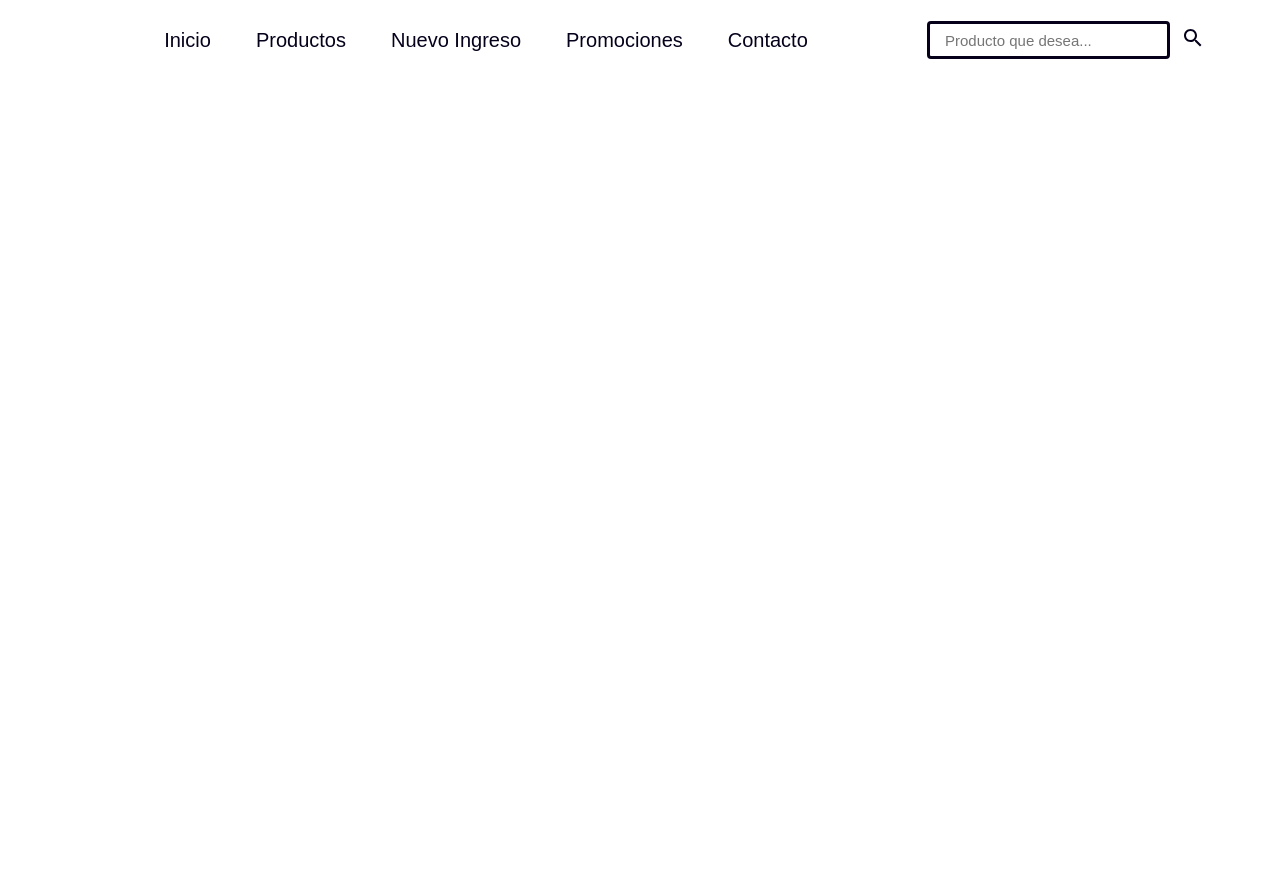
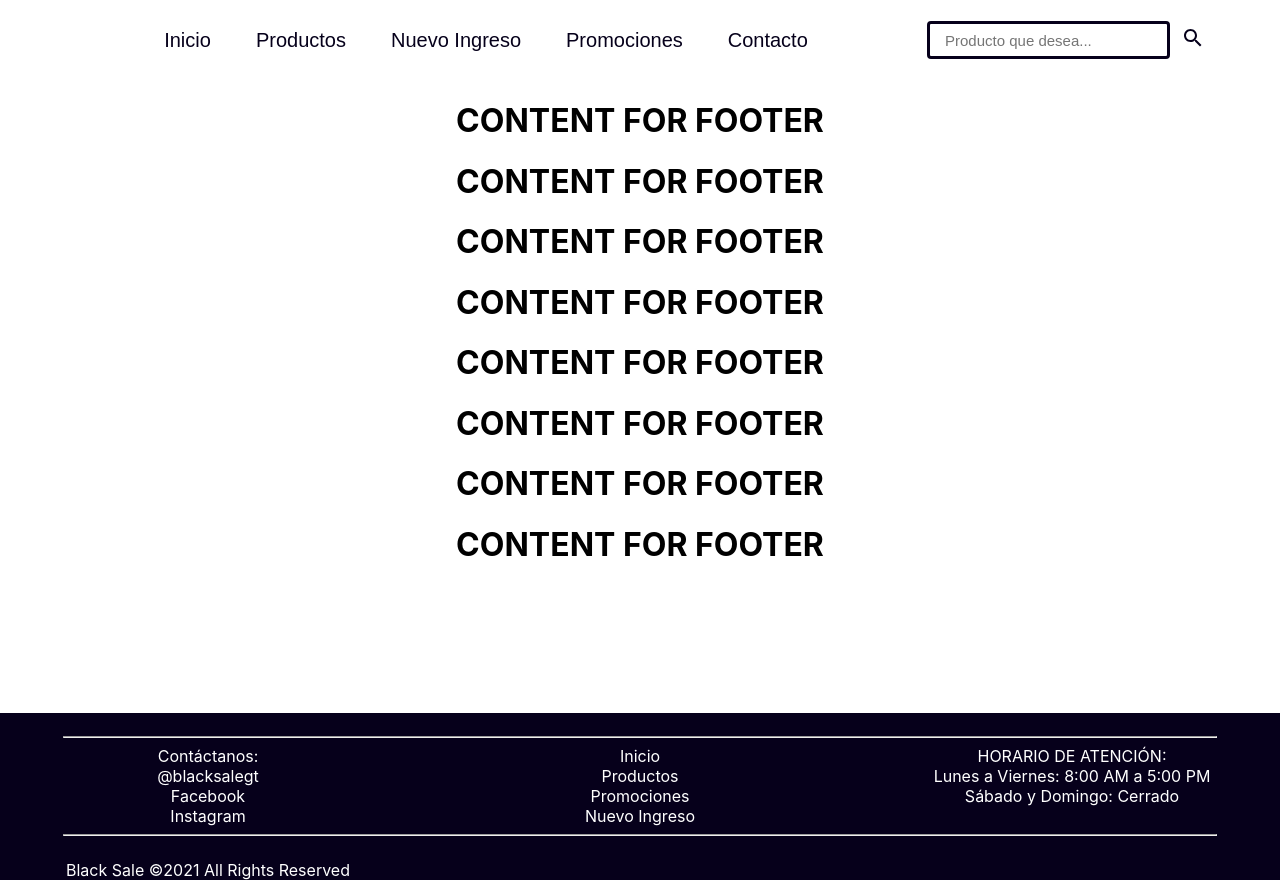
Before and after one commit to waloro99/ProyectBlackSale, a React (Create React App) app in the folder websiteblacksale/: page / in a window 1280 px wide. Before the commit the page ends 800 px from the top, so only its background shows below. Built offline with nearby package versions, Linux system fonts and the light colour scheme.

Commit message:
Add footer
No complete the desing

```diff
--- a/websiteblacksale/src/App.js
+++ b/websiteblacksale/src/App.js
@@ -1,11 +1,24 @@
 import './assets/css/App.css';
 import Navbar from './Componentes/Navbar';
-
+import Footer from './Componentes/Footer';
 
 function App() {
   return (
     <div className="App">
       <Navbar />
+      <div className="page-container">
+        <div className="content-wrap">
+          <h1>CONTENT FOR FOOTER</h1>
+          <h1>CONTENT FOR FOOTER</h1>
+          <h1>CONTENT FOR FOOTER</h1>
+          <h1>CONTENT FOR FOOTER</h1>
+          <h1>CONTENT FOR FOOTER</h1>
+          <h1>CONTENT FOR FOOTER</h1>
+          <h1>CONTENT FOR FOOTER</h1>
+          <h1>CONTENT FOR FOOTER</h1>
+        </div>
+        <Footer />
+      </div>
     </div>
   );
 }
--- /dev/null
+++ b/websiteblacksale/src/Componentes/Footer.js
@@ -0,0 +1,48 @@
+import React from 'react';
+import '../assets/css/Footer.css';
+
+function Footer(){
+    return(
+        <div className="main-footer">
+            <div className="container">
+            <hr className="barra"></hr>
+                <div className="row">
+                    {/*Column1*/}
+                    <div className="col">
+                        <ui className = "list-unstyled1">
+                            <li>Contáctanos:</li>
+                            <li>@blacksalegt</li>
+                            <li><a href="https://www.facebook.com/blacksalegt/">Facebook</a></li>
+                            <li><a href="https://www.instagram.com/blacksalegt/">Instagram</a></li>
+                        </ui>
+                    </div>
+                    {/*Column2*/}
+                    <div className="col2">
+                        <ui className = "list-unstyled2">
+                            <li><a href="/inicio">Inicio</a></li>
+                            <li><a href="/Productos">Productos</a></li>
+                            <li><a href="/Promociones">Promociones</a></li>
+                            <li><a href="/NuevoIngreso">Nuevo Ingreso</a></li>
+                        </ui>
+                    </div>
+                    {/*Column4*/}
+                    <div className="col">
+                        <ui className = "list-unstyled3">
+                            <li>HORARIO DE ATENCIÓN:</li>
+                            <li>Lunes a Viernes: 8:00 AM a 5:00 PM</li>
+                            <li>Sábado y Domingo: Cerrado</li>
+                        </ui>
+                    </div>
+                </div>
+                <hr className="barra"></hr>
+                <div className="row">
+                    <p className="col-sm">
+                        Black Sale &copy;{new Date().getFullYear()} All Rights Reserved
+                    </p>
+                </div>
+            </div>
+        </div>
+    )
+}
+
+export default Footer;
--- a/websiteblacksale/src/assets/css/App.css
+++ b/websiteblacksale/src/assets/css/App.css
@@ -1,6 +1,7 @@
 .App {
   width: 100vw;
   height: 100vh;
+  text-align: center;
 }
 
 body{
@@ -150,3 +151,13 @@ button:hover{
   }
 
 }
+
+
+.page-container {
+  display: flex;
+  flex-direction: column;
+  min-height: 100vh;
+}
+.content-wrap {
+  flex: 1;
+}
--- /dev/null
+++ b/websiteblacksale/src/assets/css/Footer.css
@@ -0,0 +1,27 @@
+.main-footer{
+    color: white;
+    background-color: #06001B;
+    padding-top: 15px;
+    position: relative;
+    bottom: 0;
+    width: 100%;
+    list-style: none;
+}
+
+.barra{
+    width: 90%;
+    position: center;
+}
+
+.row {
+    columns: 3;
+}
+
+.row a{
+    color: white;
+    text-decoration: none;
+}
+
+.row a:hover{
+    color: blue;
+}
```
Also changed, not shown: websiteblacksale/src/assets/images/face.png (added), websiteblacksale/src/assets/images/insta.png (added).
